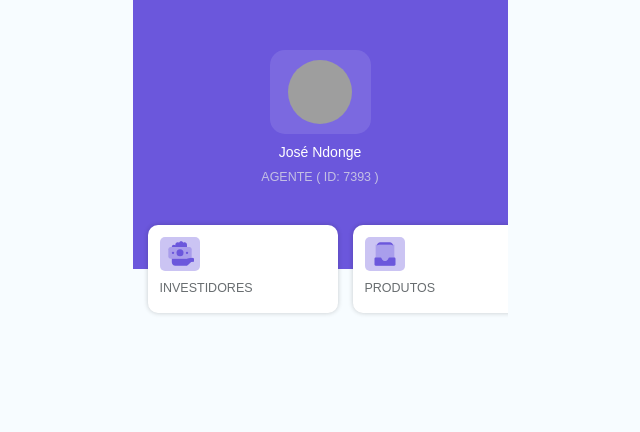
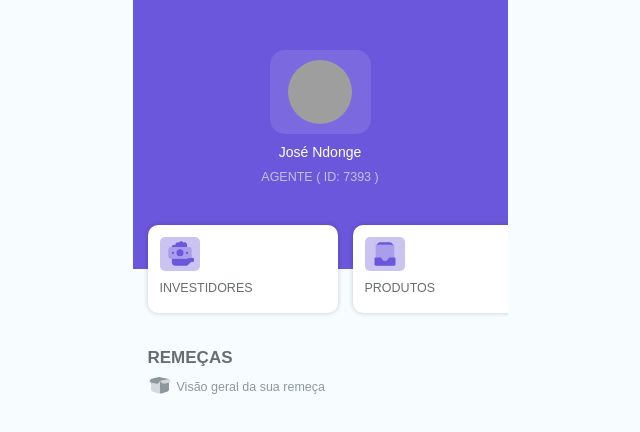
Before and after one commit to josedomingos919/investidor-30-front-end, a React (Create React App) app: page / in a window 1280 px wide. Shown: the top 432 px of the page, without its empty margins (320-960 px from the left). Built offline with nearby package versions, Linux system fonts and the light colour scheme; grey boxes are pictures that could not be loaded.

Commit message:
finished

```diff
--- a/src/pages/home/index.js
+++ b/src/pages/home/index.js
@@ -13,6 +13,10 @@ import {
   CardOptionsLabelContainer,
   CardOptionsLabel,
   CardOptionsIcon,
+  HeaderTitle,
+  HomeTitle,
+  HomeSubtitle,
+  HomeSubtitleImage,
 } from "./style";
 import { images } from "./util";
 
@@ -61,6 +65,14 @@ export const Home = () => {
           </CardOptionsLabelContainer>
         </CardOptions>
       </ContainerCardOptions>
+
+      <HeaderTitle>
+        <HomeTitle>REMEÇAS</HomeTitle>
+        <HomeSubtitle>
+          <HomeSubtitleImage src={images.Box} />
+          Visão geral da sua remeça
+        </HomeSubtitle>
+      </HeaderTitle>
     </MainContainer>
   );
 };
--- a/src/pages/home/style.js
+++ b/src/pages/home/style.js
@@ -104,3 +104,28 @@ export const CardOptionsLabel = styled.label`
   color: ${colors.cardTitle};
   text-transform: uppercase;
 `;
+
+export const HeaderTitle = styled.div`
+  padding: 15px 15px;
+`;
+
+export const HomeTitle = styled.div`
+  font-weight: bold;
+  font-size: 17px;
+  text-transform: uppercase;
+  margin-bottom: 10px;
+  color: ${colors.cardTitle};
+  margin-bottom: 8px;
+`;
+
+export const HomeSubtitle = styled.div`
+  color: ${colors.dark};
+  display: flex;
+  align-items: center;
+  flex-direction: row;
+`;
+
+export const HomeSubtitleImage = styled.img`
+  margin-top: -3px;
+  margin-right: 5px;
+`;
--- a/src/pages/home/util.js
+++ b/src/pages/home/util.js
@@ -1,9 +1,11 @@
 import Investor from "../../assets/images/investor.svg";
 import Product from "../../assets/images/product.svg";
 import Group from "../../assets/images/group.svg";
+import Box from "../../assets/images/box.svg";
 
 export const images = {
   Investor,
   Product,
   Group,
+  Box,
 };
--- a/src/util/colors.js
+++ b/src/util/colors.js
@@ -10,4 +10,5 @@ export const colors = {
   cardTitle: "#686D70",
   lightPrimary: "#cbc4f3",
   opacityPrimary: "#cbc4f32b",
+  dark: "#8D989C",
 };
```
Also changed, not shown: src/assets/images/box.svg (added).
